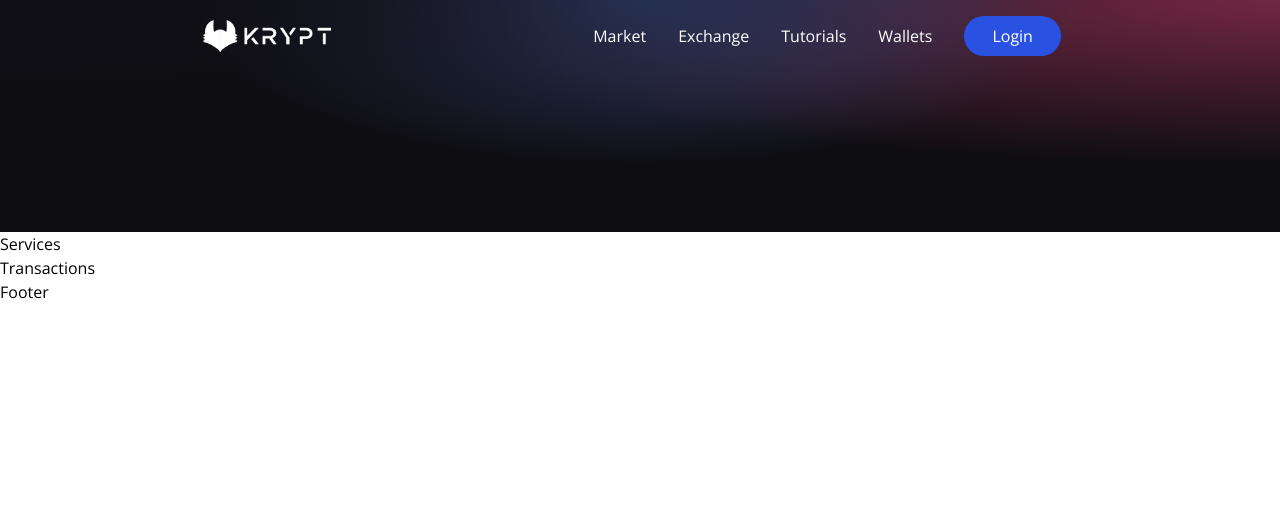
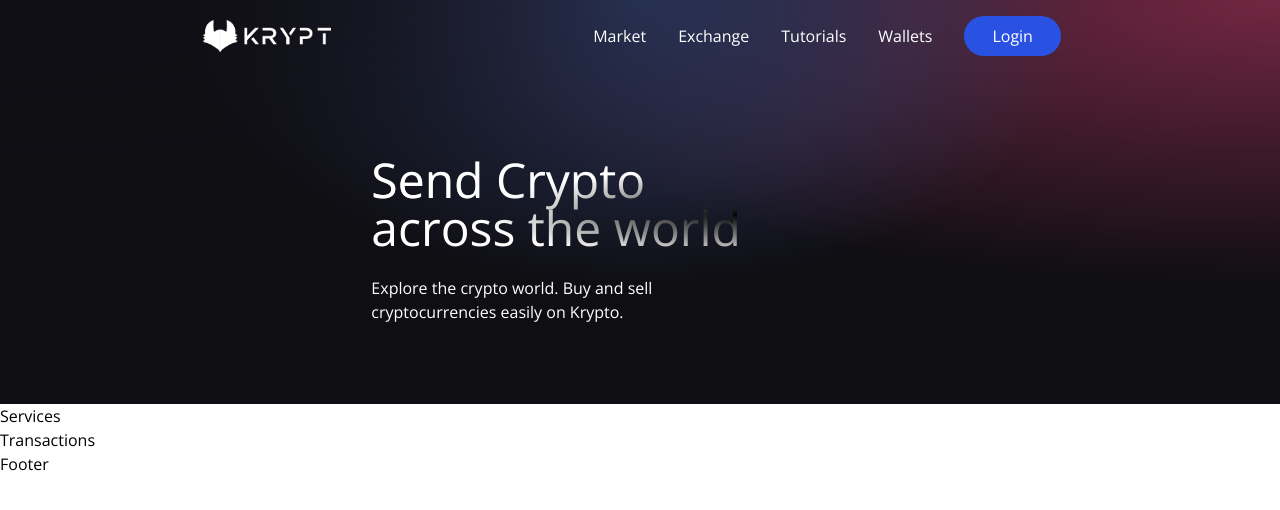
Before and after one commit to tla111/krypt-2023, a React (Vite) app in the folder client/: page / in a window 1280 px wide. Shown: the top 510 px of the page. Built offline with nearby package versions, Linux system fonts and the light colour scheme.

Commit message:
added title for heading

```diff
--- a/client/src/components/Welcome.jsx
+++ b/client/src/components/Welcome.jsx
@@ -10,7 +10,12 @@ const Welcome = () => {
         <div className="flex w-full justify-center items-center">
             <div className="flex mf:flex-row flex-col items-start justify-between md:p-20 py-12 px-4">
                 <div className="flex flex-1 justify-start items-start flex-col mf:mr-10">
-
+                    <h1 className="text-3xl sm:text-5xl text-white text-gradient py-1">
+                        Send Crypto <br /> across the world
+                    </h1>
+                    <p className="text-left mt-5 text-white font-light md:w-9/12 w-11/12 text-base">
+                        Explore the crypto world. Buy and sell cryptocurrencies easily on Krypto.
+                    </p>
                 </div>
             </div>
         </div>
```
